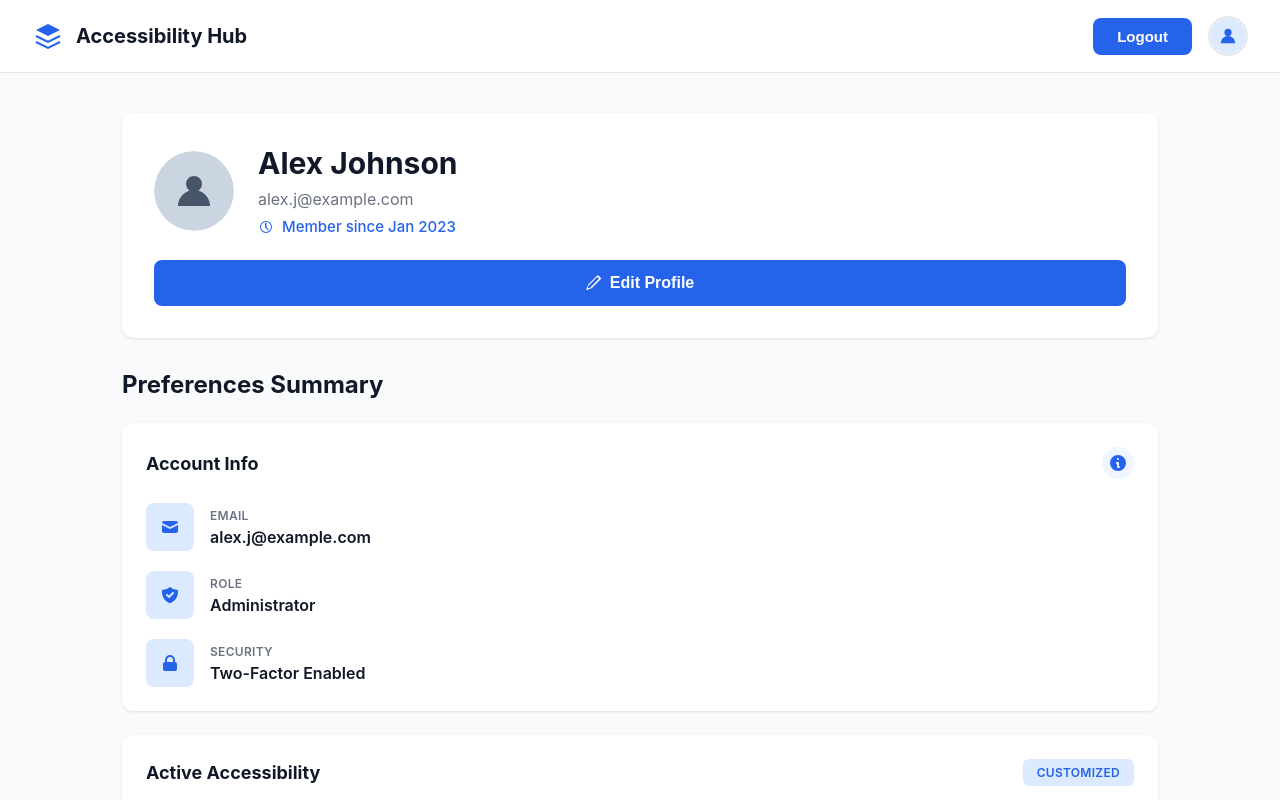
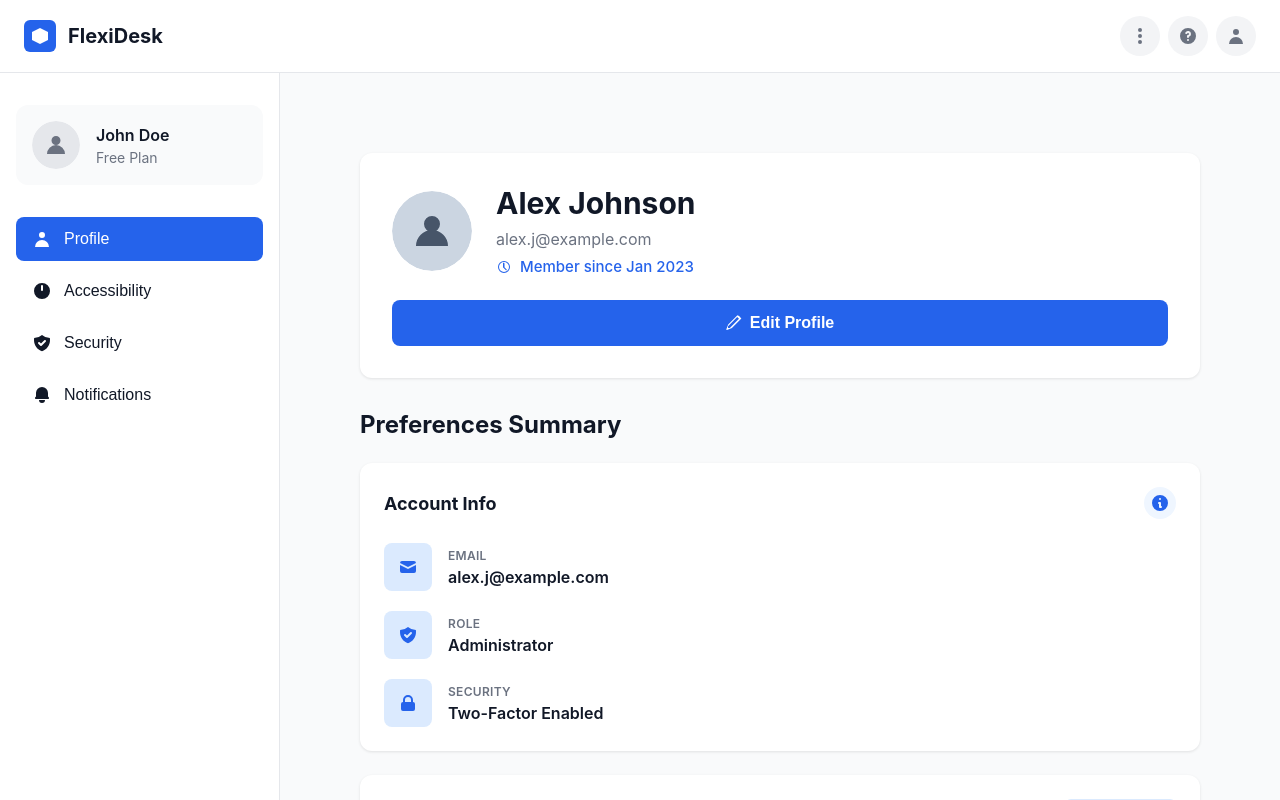
Before and after one commit to punithsai18/demopk, a React (Vite) app: page / in a window 1280 px wide. Shown: the top 800 px of the page. Built offline with nearby package versions, Linux system fonts and the light colour scheme.

Commit message:
Integrate sidebar navigation with profile page
Co-authored-by: punithsai18 <169297519+punithsai18@users.noreply.github.com>

```diff
--- a/src/App.tsx
+++ b/src/App.tsx
@@ -1,6 +1,6 @@
 /**
  * Main App Component
- * Navigation between FlexiDesk and Accessibility Hub pages
+ * Navigation between Profile (AccessibilityHub) and Settings pages with sidebar
  */
 
 import React, { useState } from 'react';
@@ -10,26 +10,23 @@ import AccessibilityHub from './pages/AccessibilityHub';
 import './assets/styles/global.css';
 import './App.css';
 
-type Page = 'hub' | 'settings';
+type Page = 'profile' | 'accessibility' | 'security' | 'notifications';
 
 const App: React.FC = () => {
-  const [currentPage, setCurrentPage] = useState<Page>('hub');
+  const [currentPage, setCurrentPage] = useState<Page>('profile');
 
-  const renderPage = () => {
-    switch (currentPage) {
-      case 'hub':
-        return <AccessibilityHub onNavigateToSettings={() => setCurrentPage('settings')} />;
-      case 'settings':
-        return <FlexiDeskSettings />;
-      default:
-        return null;
-    }
+  const handleNavigateToAccessibility = () => {
+    setCurrentPage('accessibility');
   };
 
   return (
     <AccessibilityProvider>
       <div className="app">
-        {renderPage()}
+        <FlexiDeskSettings
+          currentPage={currentPage}
+          onNavigate={setCurrentPage}
+          profileContent={<AccessibilityHub onNavigateToSettings={handleNavigateToAccessibility} />}
+        />
       </div>
     </AccessibilityProvider>
   );
--- a/src/pages/AccessibilityHub.tsx
+++ b/src/pages/AccessibilityHub.tsx
@@ -9,9 +9,13 @@ import './AccessibilityHub.css';
 
 interface AccessibilityHubProps {
   onNavigateToSettings?: () => void;
+  showHeader?: boolean;
 }
 
-const AccessibilityHub: React.FC<AccessibilityHubProps> = ({ onNavigateToSettings }) => {
+const AccessibilityHub: React.FC<AccessibilityHubProps> = ({
+  onNavigateToSettings,
+  showHeader = false
+}) => {
   const { preferences } = useAccessibility();
   const [highContrastEnabled, setHighContrastEnabled] = React.useState(false);
 
@@ -26,9 +30,16 @@ const AccessibilityHub: React.FC<AccessibilityHubProps> = ({ onNavigateToSetting
     ).join(' ');
   };
 
+  const handleNavigateToAccessibility = () => {
+    if (onNavigateToSettings) {
+      onNavigateToSettings();
+    }
+  };
+
   return (
     <div className="accessibility-hub">
-      {/* Header */}
+      {/* Header - only show if showHeader is true */}
+      {showHeader && (
         <header className="hub-header">
           <div className="hub-logo">
             <svg width="32" height="32" viewBox="0 0 32 32" fill="none">
@@ -45,6 +56,7 @@ const AccessibilityHub: React.FC<AccessibilityHubProps> = ({ onNavigateToSetting
             </div>
           </div>
         </header>
+      )}
 
       {/* Main Content */}
       <main className="hub-content">
@@ -191,7 +203,7 @@ const AccessibilityHub: React.FC<AccessibilityHubProps> = ({ onNavigateToSetting
               <span className="toggle-slider"></span>
             </label>
           </div>
-          <div className="quick-setting-card clickable" onClick={onNavigateToSettings}>
+          <div className="quick-setting-card clickable" onClick={handleNavigateToAccessibility}>
             <div className="quick-setting-icon">
               <svg width="24" height="24" viewBox="0 0 24 24" fill="#2563EB">
                 <path d="M10 4a6 6 0 100 12 6 6 0 000-12zM9 9V5a1 1 0 012 0v4a1 1 0 01-2 0zm1 6a1 1 0 100-2 1 1 0 000 2z"/>
@@ -208,7 +220,7 @@ const AccessibilityHub: React.FC<AccessibilityHubProps> = ({ onNavigateToSetting
         </div>
 
         {/* Manage Button */}
-        <button className="btn-manage" onClick={onNavigateToSettings}>
+        <button className="btn-manage" onClick={handleNavigateToAccessibility}>
           Manage All Accessibility Settings
         </button>
 
--- a/src/pages/FlexiDeskSettings.tsx
+++ b/src/pages/FlexiDeskSettings.tsx
@@ -8,7 +8,19 @@ import { useAccessibility } from '../contexts/AccessibilityContext';
 import type { ThemeMode, FontSize, AudioSpeed } from '../types/accessibility';
 import './FlexiDeskSettings.css';
 
-const FlexiDeskSettings: React.FC = () => {
+type PageType = 'profile' | 'accessibility' | 'security' | 'notifications';
+
+interface FlexiDeskSettingsProps {
+  currentPage?: PageType;
+  onNavigate?: (page: PageType) => void;
+  profileContent?: React.ReactNode;
+}
+
+const FlexiDeskSettings: React.FC<FlexiDeskSettingsProps> = ({
+  currentPage = 'accessibility',
+  onNavigate,
+  profileContent
+}) => {
   const {
     preferences,
     updateTheme,
@@ -18,7 +30,12 @@ const FlexiDeskSettings: React.FC = () => {
     resetToDefaults,
   } = useAccessibility();
 
-  const [activeNav, setActiveNav] = React.useState('accessibility');
+  const activeNav = currentPage;
+  const setActiveNav = (page: PageType) => {
+    if (onNavigate) {
+      onNavigate(page);
+    }
+  };
 
   const handleSave = () => {
     saveCurrentPreferences();
@@ -139,6 +156,8 @@ const FlexiDeskSettings: React.FC = () => {
         <main className="flexidesk-content" role="tabpanel" id={`${activeNav}-panel`} aria-labelledby={`${activeNav}-tab`}>
           {activeNav === 'profile' && (
             <>
+              {profileContent || (
+                <>
                   <div className="content-header">
                     <h1 className="content-title">Profile Settings</h1>
                     <p className="content-subtitle">Manage your personal information and account details.</p>
@@ -147,6 +166,8 @@ const FlexiDeskSettings: React.FC = () => {
                     <h2 className="section-title">Profile Information</h2>
                     <p>Profile settings content coming soon...</p>
                   </section>
+                </>
+              )}
             </>
           )}
 
```
Lines whose indentation alone changed are shown as unchanged.
